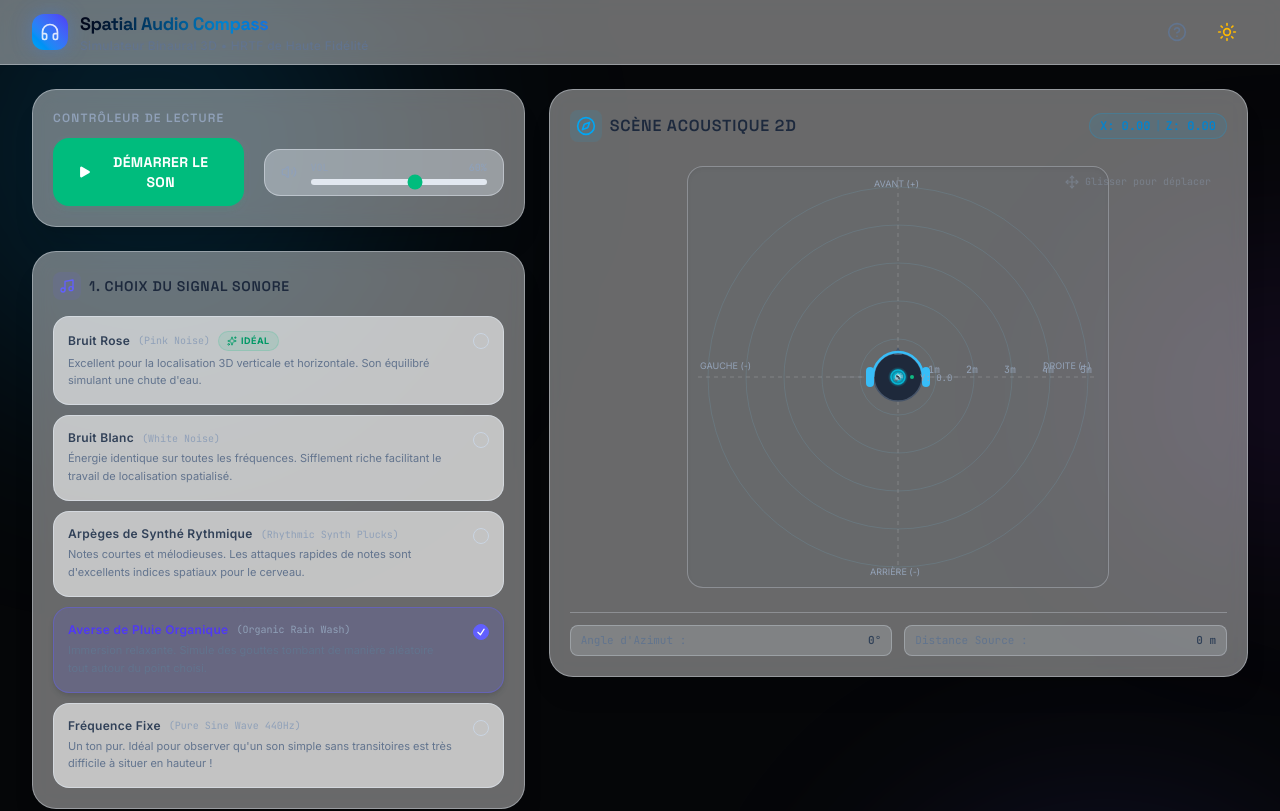
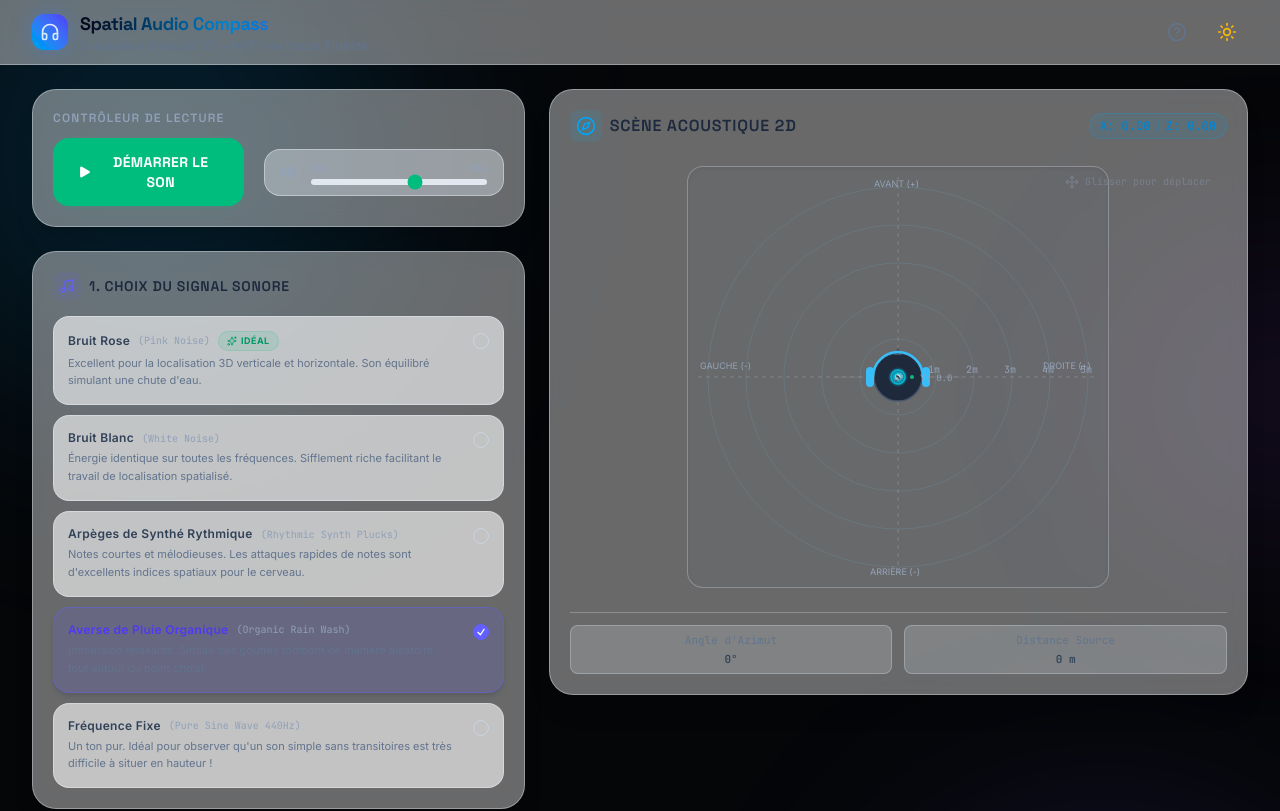
Before and after one commit to ericsotoca/Spacial, a React (Vite) app: page / in a window 1280 px wide. Shown: the top 811 px of the page. Built offline with nearby package versions, Linux system fonts and the light colour scheme.

Commit message:
style(ui): improve layout of calibration metrics
Switch to vertical stack for azimuth and distance metrics to improve readability and consistency.

```diff
--- a/src/components/AcousticScene.tsx
+++ b/src/components/AcousticScene.tsx
@@ -449,13 +449,13 @@ export const AcousticScene: React.FC<AcousticSceneProps> = ({
 
       {/* Calibration metrics */}
       <div className="grid grid-cols-2 gap-3 mt-4 text-[11px] font-mono border-t border-slate-200/30 dark:border-white/10 pt-3 text-slate-500 dark:text-slate-400">
-        <div className="flex items-center justify-between px-2.5 py-1.5 rounded-lg bg-slate-200/20 dark:bg-white/5 border border-slate-200/30 dark:border-white/5">
-          <span>Angle d'Azimut :</span>
-          <span className="font-semibold text-slate-700 dark:text-slate-300">{angleAndDistance.azimuth}°</span>
+        <div className="flex flex-col items-center justify-center px-2.5 py-1.5 rounded-lg bg-slate-200/20 dark:bg-white/5 border border-slate-200/30 dark:border-white/5 text-center">
+          <span>Angle d'Azimut</span>
+          <span className="font-semibold text-slate-700 dark:text-slate-300 mt-0.5">{angleAndDistance.azimuth}°</span>
         </div>
-        <div className="flex items-center justify-between px-2.5 py-1.5 rounded-lg bg-slate-200/20 dark:bg-white/5 border border-slate-200/30 dark:border-white/5">
-          <span>Distance Source :</span>
-          <span className="font-semibold text-slate-700 dark:text-slate-300">{angleAndDistance.distance} m</span>
+        <div className="flex flex-col items-center justify-center px-2.5 py-1.5 rounded-lg bg-slate-200/20 dark:bg-white/5 border border-slate-200/30 dark:border-white/5 text-center">
+          <span>Distance Source</span>
+          <span className="font-semibold text-slate-700 dark:text-slate-300 mt-0.5">{angleAndDistance.distance} m</span>
         </div>
       </div>
     </div>
```
